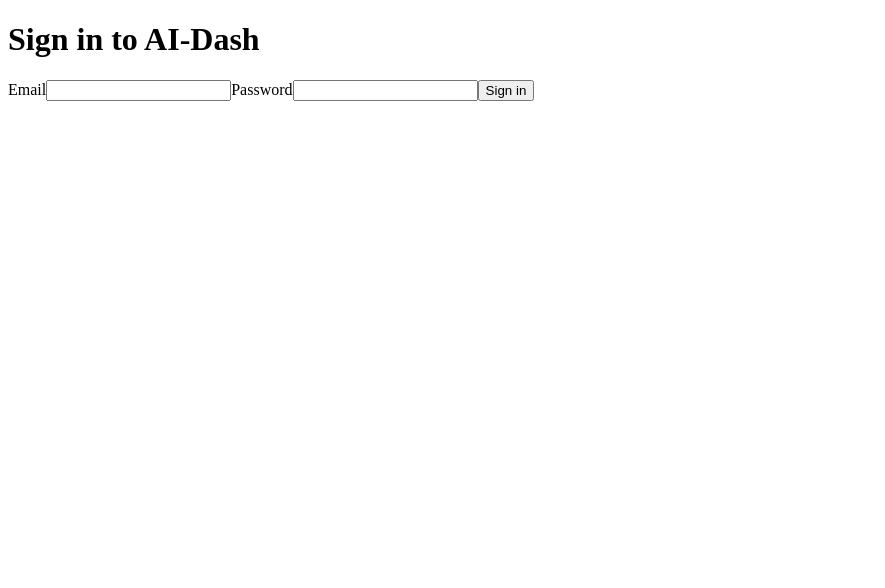
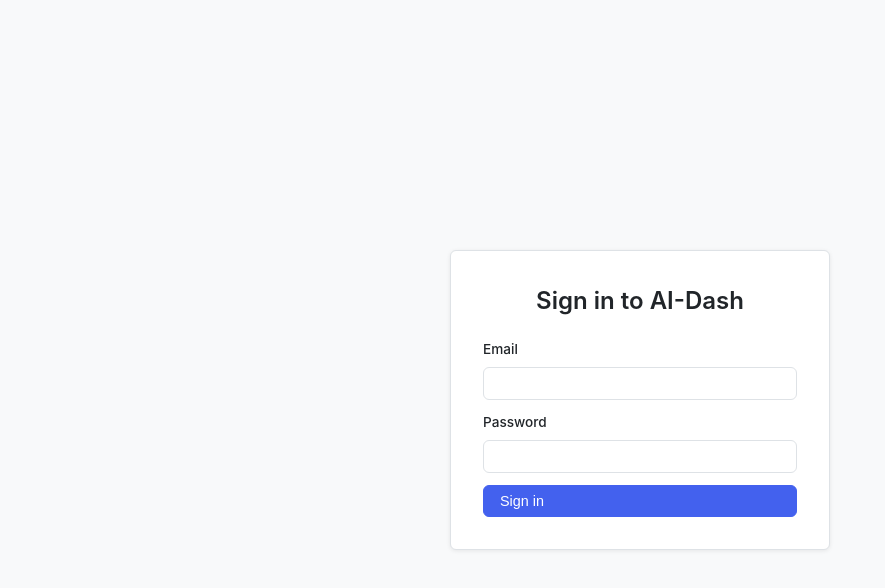
Before and after one commit to watacoso/ai-dash-frontend, a React (Vite) app: page /login in a window 1280 px wide. Shown: the top 588 px of the page, without its empty margins (0-885 px from the left). Built offline with nearby package versions, Linux system fonts and the light colour scheme; no server answers.

Commit message:
feat(ui): light UI polish — nav, layout, chat bubbles, forms (TKT-0016)
Co-Authored-By: Claude Sonnet 4.6 <noreply@anthropic.com>

```diff
--- a/src/components/InviteModal.tsx
+++ b/src/components/InviteModal.tsx
@@ -43,7 +43,7 @@ export function InviteModal({ onInvite, onClose }: Props) {
       ) : (
         <div>
           <p>Share this link with the new user:</p>
-          <span>{inviteUrl}</span>
+          <span className="invite-url">{inviteUrl}</span>
           <button onClick={onClose}>Close</button>
         </div>
       )}
--- a/src/components/Nav.tsx
+++ b/src/components/Nav.tsx
@@ -1,14 +1,19 @@
-import { Link } from 'react-router-dom'
+import { NavLink } from 'react-router-dom'
 import { useAuth } from '../auth/AuthContext'
 
 export function Nav() {
   const { role } = useAuth()
   return (
-    <nav>
-      <Link to="/">Home</Link>
-      {role && <Link to="/explore">New session</Link>}
-      {role === 'admin' && <Link to="/admin">Admin</Link>}
-      {role === 'admin' && <Link to="/settings/connections">Settings</Link>}
-    </nav>
+    <header className="app-nav">
+      <div className="app-nav-inner">
+        <span className="app-nav-logo">AI-Dash</span>
+        <nav>
+          <NavLink to="/" end>Home</NavLink>
+          {role && <NavLink to="/explore">Explore</NavLink>}
+          {role === 'admin' && <NavLink to="/admin">Admin</NavLink>}
+          {role === 'admin' && <NavLink to="/settings/connections">Settings</NavLink>}
+        </nav>
+      </div>
+    </header>
   )
 }
--- /dev/null
+++ b/src/index.css
@@ -0,0 +1,259 @@
+/* ── Reset & base ───────────────────────────────────────────────────────────── */
+
+*, *::before, *::after { box-sizing: border-box; margin: 0; padding: 0; }
+
+:root {
+  --color-bg:         #f8f9fa;
+  --color-surface:    #ffffff;
+  --color-border:     #dee2e6;
+  --color-text:       #212529;
+  --color-text-muted: #6c757d;
+  --color-accent:     #4361ee;
+  --color-accent-dim: #3451d1;
+  --color-user-bg:    #4361ee;
+  --color-user-text:  #ffffff;
+  --color-ai-bg:      #f1f3f5;
+  --color-ai-text:    #212529;
+  --color-error:      #c0392b;
+  --radius:           6px;
+  --shadow:           0 1px 4px rgba(0,0,0,.08);
+}
+
+html, body, #root {
+  height: 100%;
+  font-family: -apple-system, BlinkMacSystemFont, 'Segoe UI', Roboto, sans-serif;
+  font-size: 16px;
+  color: var(--color-text);
+  background: var(--color-bg);
+  line-height: 1.5;
+}
+
+/* ── Typography ─────────────────────────────────────────────────────────────── */
+
+h1 { font-size: 1.5rem; font-weight: 600; margin-bottom: .75rem; }
+h2 { font-size: 1.2rem; font-weight: 600; margin-bottom: .5rem; }
+p  { margin-bottom: .5rem; color: var(--color-text-muted); }
+
+/* ── Buttons ────────────────────────────────────────────────────────────────── */
+
+button {
+  display: inline-flex;
+  align-items: center;
+  gap: .4rem;
+  padding: .45rem 1rem;
+  font-size: .9rem;
+  font-weight: 500;
+  border: 1px solid var(--color-accent);
+  border-radius: var(--radius);
+  background: var(--color-accent);
+  color: #fff;
+  cursor: pointer;
+  transition: background .15s, border-color .15s, opacity .15s;
+}
+button:hover:not(:disabled) { background: var(--color-accent-dim); border-color: var(--color-accent-dim); }
+button:disabled { opacity: .45; cursor: not-allowed; }
+button[type="button"]:not(.btn-primary) {
+  background: transparent;
+  color: var(--color-text);
+  border-color: var(--color-border);
+}
+button[type="button"]:not(.btn-primary):hover:not(:disabled) {
+  background: var(--color-bg);
+}
+
+/* ── Form elements ──────────────────────────────────────────────────────────── */
+
+label {
+  display: block;
+  font-size: .85rem;
+  font-weight: 500;
+  margin-bottom: .25rem;
+  color: var(--color-text);
+}
+label span { font-weight: 400; color: var(--color-text-muted); }
+
+input, textarea, select {
+  width: 100%;
+  padding: .45rem .7rem;
+  font-size: .9rem;
+  border: 1px solid var(--color-border);
+  border-radius: var(--radius);
+  background: var(--color-surface);
+  color: var(--color-text);
+  transition: border-color .15s;
+}
+input:focus, textarea:focus, select:focus {
+  outline: none;
+  border-color: var(--color-accent);
+}
+input:disabled, textarea:disabled { background: var(--color-bg); cursor: not-allowed; }
+textarea { resize: vertical; min-height: 80px; }
+
+/* ── Nav ────────────────────────────────────────────────────────────────────── */
+
+.app-nav {
+  position: sticky;
+  top: 0;
+  z-index: 100;
+  background: var(--color-surface);
+  border-bottom: 1px solid var(--color-border);
+  box-shadow: var(--shadow);
+}
+.app-nav-inner {
+  display: flex;
+  align-items: center;
+  gap: 1.5rem;
+  max-width: 960px;
+  margin: 0 auto;
+  padding: 0 1.5rem;
+  height: 52px;
+}
+.app-nav-logo {
+  font-size: 1rem;
+  font-weight: 700;
+  color: var(--color-accent);
+  letter-spacing: -.02em;
+  margin-right: auto;
+}
+.app-nav nav { display: flex; gap: .25rem; }
+.app-nav nav a {
+  padding: .3rem .75rem;
+  font-size: .9rem;
+  font-weight: 500;
+  color: var(--color-text-muted);
+  text-decoration: none;
+  border-radius: var(--radius);
+  transition: color .15s, background .15s;
+}
+.app-nav nav a:hover { color: var(--color-text); background: var(--color-bg); }
+.app-nav nav a.active { color: var(--color-accent); background: #eef1fd; }
+
+/* ── Page layout ────────────────────────────────────────────────────────────── */
+
+.page-content {
+  max-width: 960px;
+  margin: 0 auto;
+  padding: 2rem 1.5rem;
+}
+
+/* ── Login page ─────────────────────────────────────────────────────────────── */
+
+.login-page {
+  min-height: 100vh;
+  display: flex;
+  align-items: center;
+  justify-content: center;
+}
+.login-card {
+  background: var(--color-surface);
+  border: 1px solid var(--color-border);
+  border-radius: var(--radius);
+  padding: 2rem;
+  width: 100%;
+  max-width: 380px;
+  box-shadow: var(--shadow);
+  display: flex;
+  flex-direction: column;
+  gap: 1rem;
+}
+.login-card h1 { text-align: center; margin-bottom: .25rem; }
+.login-card form { display: flex; flex-direction: column; gap: .75rem; }
+.login-error { color: var(--color-error); font-size: .875rem; }
+
+/* ── Session-start card ─────────────────────────────────────────────────────── */
+
+.session-start {
+  display: flex;
+  justify-content: center;
+  padding-top: 3rem;
+}
+.session-card {
+  background: var(--color-surface);
+  border: 1px solid var(--color-border);
+  border-radius: var(--radius);
+  padding: 2rem;
+  width: 100%;
+  max-width: 440px;
+  box-shadow: var(--shadow);
+  display: flex;
+  flex-direction: column;
+  gap: 1.25rem;
+}
+.session-card h1 { margin-bottom: 0; }
+
+/* ── Chat ───────────────────────────────────────────────────────────────────── */
+
+.chat {
+  display: flex;
+  flex-direction: column;
+  height: calc(100vh - 52px - 4rem);
+  min-height: 400px;
+}
+.chat-messages {
+  flex: 1;
+  overflow-y: auto;
+  display: flex;
+  flex-direction: column;
+  gap: .75rem;
+  padding: 1rem 0;
+}
+.chat-bubble {
+  max-width: 72%;
+  padding: .6rem .9rem;
+  border-radius: var(--radius);
+  font-size: .9rem;
+  line-height: 1.5;
+  white-space: pre-wrap;
+  word-break: break-word;
+}
+.chat-bubble[data-role="user"] {
+  align-self: flex-end;
+  background: var(--color-user-bg);
+  color: var(--color-user-text);
+}
+.chat-bubble[data-role="assistant"] {
+  align-self: flex-start;
+  background: var(--color-ai-bg);
+  color: var(--color-ai-text);
+}
+.chat-thinking {
+  align-self: flex-start;
+  font-size: .85rem;
+  color: var(--color-text-muted);
+  font-style: italic;
+  padding: .25rem 0;
+}
+.chat-input-row {
+  display: flex;
+  gap: .75rem;
+  align-items: flex-end;
+  padding-top: .75rem;
+  border-top: 1px solid var(--color-border);
+}
+.chat-input-row textarea {
+  flex: 1;
+  min-height: 48px;
+  max-height: 140px;
+  resize: none;
+}
+.chat-input-row button { flex-shrink: 0; align-self: flex-end; }
+
+/* ── Tables ─────────────────────────────────────────────────────────────────── */
+
+table { width: 100%; border-collapse: collapse; font-size: .9rem; }
+th { text-align: left; padding: .5rem .75rem; font-size: .8rem; font-weight: 600;
+     color: var(--color-text-muted); border-bottom: 2px solid var(--color-border); }
+td { padding: .6rem .75rem; border-bottom: 1px solid var(--color-border); vertical-align: middle; }
+tr:last-child td { border-bottom: none; }
+
+/* ── Utility ────────────────────────────────────────────────────────────────── */
+
+.form-field { display: flex; flex-direction: column; gap: .25rem; }
+.error-text  { color: var(--color-error); font-size: .875rem; }
+.card {
+  background: var(--color-surface);
+  border: 1px solid var(--color-border);
+  border-radius: var(--radius);
+  padding: 1.5rem;
+  box-shadow: var(--shadow);
+}
--- a/src/main.tsx
+++ b/src/main.tsx
@@ -1,5 +1,6 @@
 import { StrictMode } from 'react'
 import { createRoot } from 'react-dom/client'
+import './index.css'
 import { App } from './App'
 
 createRoot(document.getElementById('root')!).render(
--- a/src/pages/ExplorePage.tsx
+++ b/src/pages/ExplorePage.tsx
@@ -33,11 +33,12 @@ export function ExplorePage() {
   }
 
   return (
-    <main>
+    <div className="session-start">
+      <div className="session-card">
         <h1>New session</h1>
         <p>Select the connections to use for this session.</p>
 
-      <div>
+        <div className="form-field">
           <label htmlFor="sf-select">Snowflake connection</label>
           {snowflakeConns.length === 0 ? (
             <p>No Snowflake connections available — ask your admin to add one.</p>
@@ -56,7 +57,7 @@ export function ExplorePage() {
           )}
         </div>
 
-      <div>
+        <div className="form-field">
           <label htmlFor="cl-select">Claude model</label>
           {claudeConns.length === 0 ? (
             <p>No Claude connections available — ask your admin to add one.</p>
@@ -78,6 +79,7 @@ export function ExplorePage() {
         <button onClick={handleStart} disabled={!canStart}>
           Start session
         </button>
-    </main>
+      </div>
+    </div>
   )
 }
--- a/src/pages/LoginPage.tsx
+++ b/src/pages/LoginPage.tsx
@@ -25,9 +25,11 @@ export function LoginPage() {
   }
 
   return (
-    <main>
+    <div className="login-page">
+      <div className="login-card">
         <h1>Sign in to AI-Dash</h1>
         <form onSubmit={handleSubmit}>
+          <div className="form-field">
             <label htmlFor="email">Email</label>
             <input
               id="email"
@@ -36,6 +38,8 @@ export function LoginPage() {
               onChange={(e) => setEmail(e.target.value)}
               required
             />
+          </div>
+          <div className="form-field">
             <label htmlFor="password">Password</label>
             <input
               id="password"
@@ -44,11 +48,13 @@ export function LoginPage() {
               onChange={(e) => setPassword(e.target.value)}
               required
             />
-        {error && <p role="alert">{error}</p>}
+          </div>
+          {error && <p role="alert" className="login-error">{error}</p>}
           <button type="submit" disabled={loading}>
             {loading ? 'Signing in…' : 'Sign in'}
           </button>
         </form>
-    </main>
+      </div>
+    </div>
   )
 }
```
Also changed, not shown: src/App.tsx (+13 -5 lines), src/components/ExploreChat.tsx (+5 -5 lines), 2 other files (tests, documents, lock files or other folders). Lines whose indentation alone changed are shown as unchanged.
